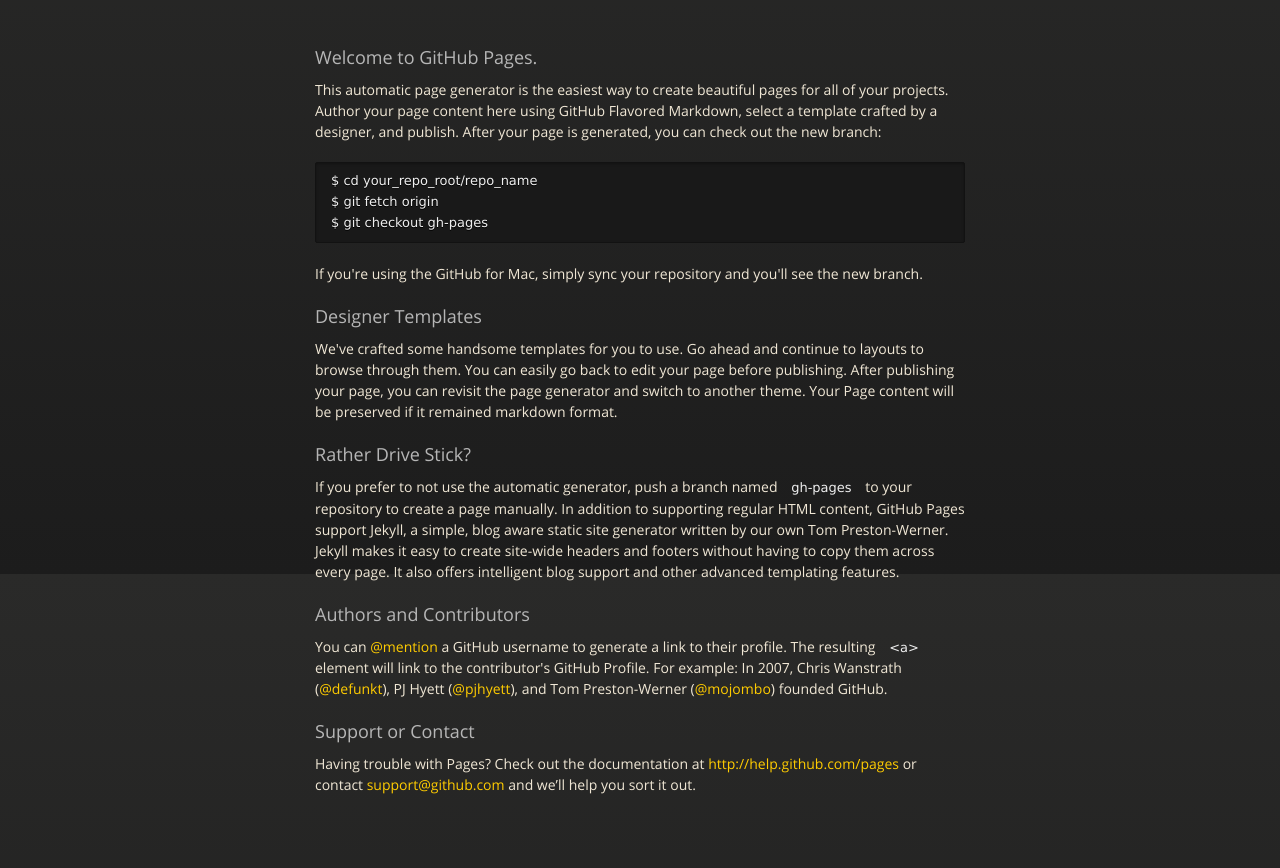
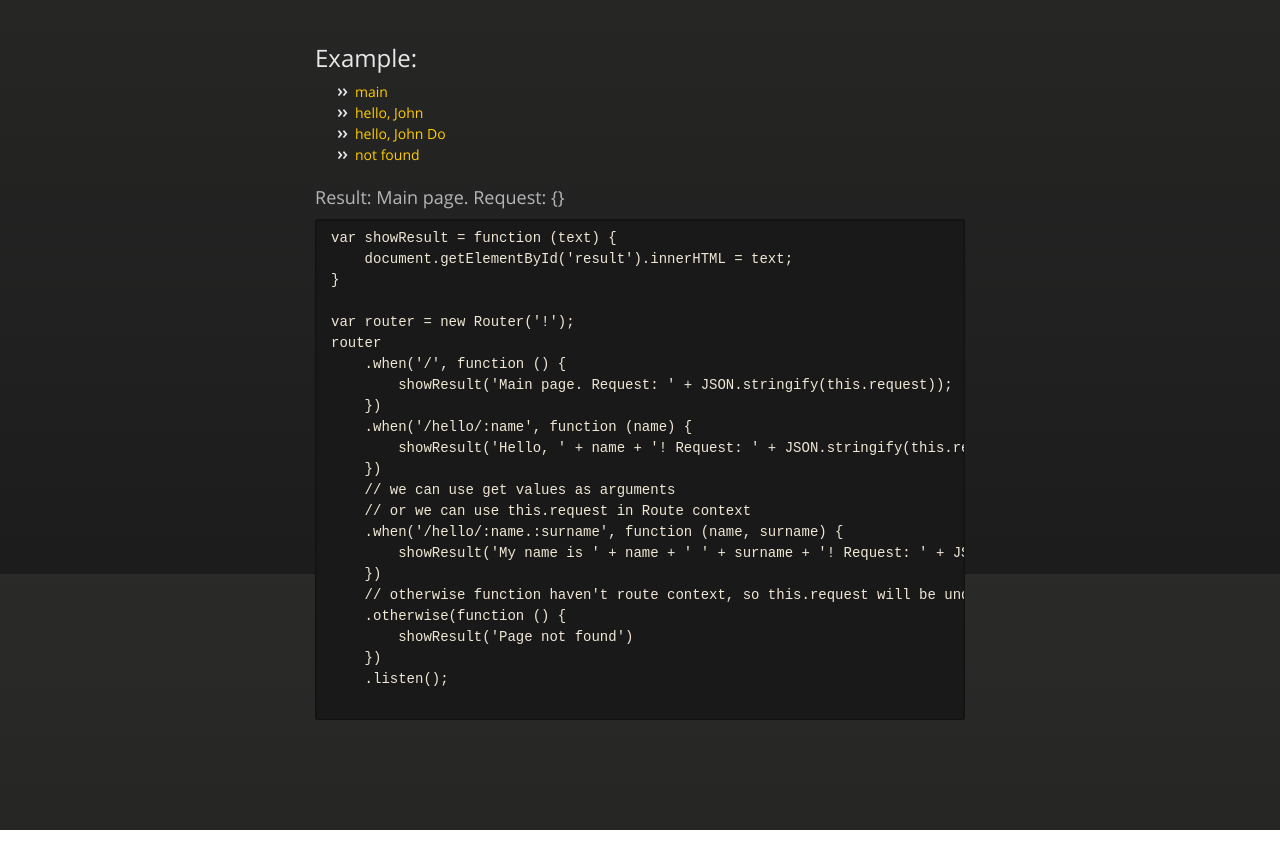
Before and after one commit to deeravenger/js-router, a plain HTML site: page index.html in a window 1280 px wide. Shown: the part 226-1094 px from the top of the page. After the commit the page ends 1056 px from the top, so only its background shows below. Drawn offline with nearby package versions, Linux system fonts and the light colour scheme.

Commit message:
Update example

```diff
--- a/index.html
+++ b/index.html
@@ -8,6 +8,7 @@
     <link rel="stylesheet" href="stylesheets/pygment_trac.css">
     <script src="https://ajax.googleapis.com/ajax/libs/jquery/1.7.1/jquery.min.js"></script>
     <script src="javascripts/respond.js"></script>
+    <script src="http://cdnjs.cloudflare.com/ajax/libs/json3/3.2.6/json3.min.js"></script>
     <!--[if lt IE 9]>
     <script src="//html5shiv.googlecode.com/svn/trunk/html5.js"></script>
     <![endif]-->
@@ -25,54 +26,70 @@
         <li class="downloads"><a href="https://github.com/dmkuznetsov/js-router/tarball/master">TAR</a></li>
         <li class="title">DOWNLOADS</li>
     </nav>
-      </div><!-- end header -->
+</div>
+<!-- end header -->
 
 <div class="wrapper">
 
     <section>
         <div id="title">
             <h1>Router</h1>
+
             <p>JavaScript library for client-side routing</p>
             <hr>
-          <span class="credits left">Project maintained by <a href="https://github.com/dmkuznetsov">dmkuznetsov</a></span>
-          <span class="credits right">Hosted on GitHub Pages &mdash; Theme by <a href="https://twitter.com/michigangraham">mattgraham</a></span>
+            <span class="credits left">Project maintained by <a
+                    href="https://github.com/dmkuznetsov">dmkuznetsov</a></span>
+            <span class="credits right">Hosted on GitHub Pages &mdash; Theme by <a
+                    href="https://twitter.com/michigangraham">mattgraham</a></span>
         </div>
 
+
+        <h2>
+            <a name="welcome-to-github-pages" class="anchor" href="#welcome-to-github-pages"><span
+                    class="octicon octicon-link"></span></a>Example:</h3>
+
+        <ul>
+            <li><a href="#!/">main</a></li>
+            <li><a href="#!/hello/john">hello, John</a></li>
+            <li><a href="#!/hello/john.do">hello, John Do</a></li>
+            <li><a href="#!/not-found">not found</a></li>
+        </ul>
         <h3>
-<a name="welcome-to-github-pages" class="anchor" href="#welcome-to-github-pages"><span class="octicon octicon-link"></span></a>Welcome to GitHub Pages.</h3>
+            Result: <span id="result"></span>
+        </h3>
 
-<p>This automatic page generator is the easiest way to create beautiful pages for all of your projects. Author your page content here using GitHub Flavored Markdown, select a template crafted by a designer, and publish. After your page is generated, you can check out the new branch:</p>
+        <pre id="code">
+var showResult = function (text) {
+    document.getElementById('result').innerHTML = text;
+}
 
-<pre><code>$ cd your_repo_root/repo_name
-$ git fetch origin
-$ git checkout gh-pages
-</code></pre>
-
-<p>If you're using the GitHub for Mac, simply sync your repository and you'll see the new branch.</p>
-
-<h3>
-<a name="designer-templates" class="anchor" href="#designer-templates"><span class="octicon octicon-link"></span></a>Designer Templates</h3>
-
-<p>We've crafted some handsome templates for you to use. Go ahead and continue to layouts to browse through them. You can easily go back to edit your page before publishing. After publishing your page, you can revisit the page generator and switch to another theme. Your Page content will be preserved if it remained markdown format.</p>
-
-<h3>
-<a name="rather-drive-stick" class="anchor" href="#rather-drive-stick"><span class="octicon octicon-link"></span></a>Rather Drive Stick?</h3>
-
-<p>If you prefer to not use the automatic generator, push a branch named <code>gh-pages</code> to your repository to create a page manually. In addition to supporting regular HTML content, GitHub Pages support Jekyll, a simple, blog aware static site generator written by our own Tom Preston-Werner. Jekyll makes it easy to create site-wide headers and footers without having to copy them across every page. It also offers intelligent blog support and other advanced templating features.</p>
-
-<h3>
-<a name="authors-and-contributors" class="anchor" href="#authors-and-contributors"><span class="octicon octicon-link"></span></a>Authors and Contributors</h3>
-
-<p>You can <a href="https://github.com/blog/821" class="user-mention">@mention</a> a GitHub username to generate a link to their profile. The resulting <code>&lt;a&gt;</code> element will link to the contributor's GitHub Profile. For example: In 2007, Chris Wanstrath (<a href="https://github.com/defunkt" class="user-mention">@defunkt</a>), PJ Hyett (<a href="https://github.com/pjhyett" class="user-mention">@pjhyett</a>), and Tom Preston-Werner (<a href="https://github.com/mojombo" class="user-mention">@mojombo</a>) founded GitHub.</p>
-
-<h3>
-<a name="support-or-contact" class="anchor" href="#support-or-contact"><span class="octicon octicon-link"></span></a>Support or Contact</h3>
-
-<p>Having trouble with Pages? Check out the documentation at <a href="http://help.github.com/pages">http://help.github.com/pages</a> or contact <a href="mailto:support@github.com">support@github.com</a> and we’ll help you sort it out.</p>
+var router = new Router('!');
+router
+    .when('/', function () {
+        showResult('Main page. Request: ' + JSON.stringify(this.request));
+    })
+    .when('/hello/:name', function (name) {
+        showResult('Hello, ' + name + '! Request: ' + JSON.stringify(this.request));
+    })
+    // we can use get values as arguments
+    // or we can use this.request in Route context
+    .when('/hello/:name.:surname', function (name, surname) {
+        showResult('My name is ' + name + ' ' + surname + '! Request: ' + JSON.stringify(this.request));
+    })
+    // otherwise function haven't route context, so this.request will be undefined
+    .otherwise(function () {
+        showResult('Page not found')
+    })
+    .listen();
+        </pre>
     </section>
 
 </div>
-    <!--[if !IE]><script>fixScale(document);</script><![endif]-->
-
+<!--[if !IE]>
+<script>fixScale(document);</script><![endif]-->
+<script src="javascripts/router.js"></script>
+<script>
+    var code = eval(document.getElementById('code').innerText);
+</script>
 </body>
 </html>
--- /dev/null
+++ b/javascripts/router.js
@@ -0,0 +1,114 @@
+/**
+ * JavaScript library for client-side routing
+ * @author Dmitry Kuznetsov <kuznetsov2d@gmail.com>
+ * @license The MIT License (MIT)
+ */
+(function (root, factory) {
+    if (typeof exports === 'object') {
+        factory(exports);
+    } else if (typeof define === 'function' && define.amd) {
+        define(['exports'], factory);
+    } else {
+        factory(window);
+    }
+})(this, function (exports) {
+    exports.Router = function (prefix) {
+        var routes = [],
+            defaultController,
+            Route = function (rule, controller) {
+                var values = [], request = {};
+
+                function match(url) {
+                    var pattern = rule
+                        .replace(/[-[\]{}()|?*+.,\\^$|#\s]/g, '\\$&')
+                        .replace(/(:[a-z]+)/gi, '(\\w+)');
+                    pattern = new RegExp('^' + pattern + '$');
+                    values = pattern.exec(url);
+                    return !!values;
+                }
+
+                function run() {
+                    var keys = rule.match(/(:\w+|\([^)]+\))/g) || [];
+                    for (var i = 0; i < keys.length; i++) {
+                        var key = keys[i].substr(0, 1) === ':' ? keys[i].substr(1) : keys[i];
+                        request[key] = values[i + 1];
+                    }
+                    return controller.apply(this, (values || []).slice(1));
+                }
+
+                return {
+                    request: request,
+                    match: match,
+                    run: run
+                };
+            };
+
+        /**
+         * Add new route
+         * @param {string} rule
+         * @param {function} controller
+         * @returns {Router}
+         */
+        function when(rule, controller) {
+            routes.push(new Route(rule, controller));
+            return this;
+        }
+
+        /**
+         * Set default route
+         * @param controller
+         * @returns {Router}
+         */
+        function otherwise(controller) {
+            defaultController = controller;
+            return this;
+        }
+
+        /**
+         * Match route by url
+         * @param {string} url
+         * @returns {*}
+         */
+        function match(url) {
+            var result, found = false;
+            for (var i = 0; i < routes.length; i++) {
+                if (routes[i].match(url)) {
+                    found = true;
+                    result = routes[i].run();
+                    break;
+                }
+            }
+            if (!found) {
+                result = defaultController();
+            }
+            return result;
+        }
+
+        /**
+         * Watch hash for changes
+         */
+        function listen() {
+            var lastUrl, currentUrl,
+                check = function () {
+                    currentUrl = window.location.hash.substr(('#' + prefix).length) || '/';
+                    if (lastUrl !== currentUrl) {
+                        lastUrl = currentUrl;
+                        match(currentUrl);
+                    }
+                };
+            check();
+            if ("onhashchange" in window && (!document.documentMode || document.documentMode >= 8)) {
+                window.onhashchange = check;
+            } else {
+                setInterval(check, 50);
+            }
+        }
+
+        return {
+            when: when,
+            otherwise: otherwise,
+            match: match,
+            listen: listen
+        };
+    };
+});
```
Lines whose indentation alone changed are shown as unchanged.
